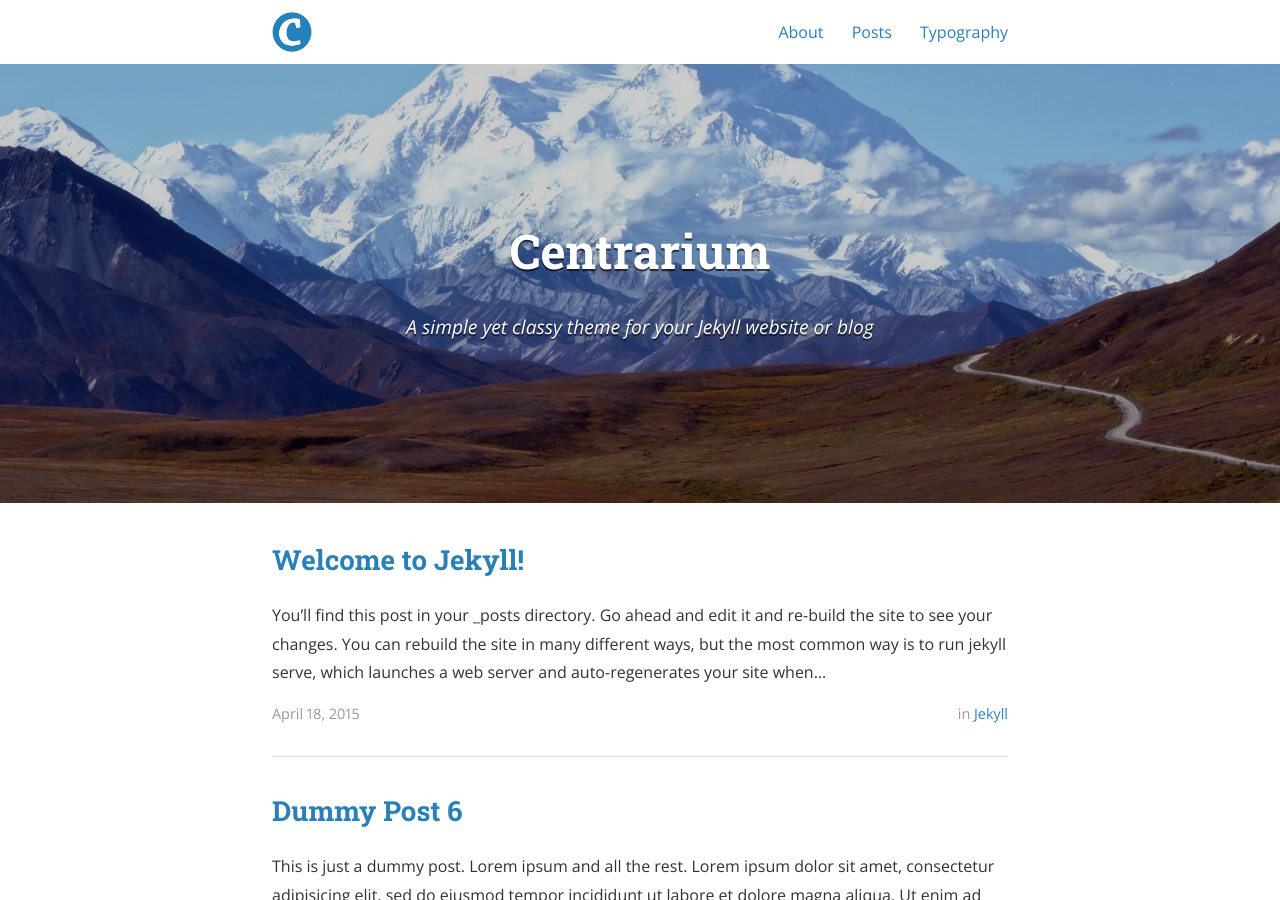
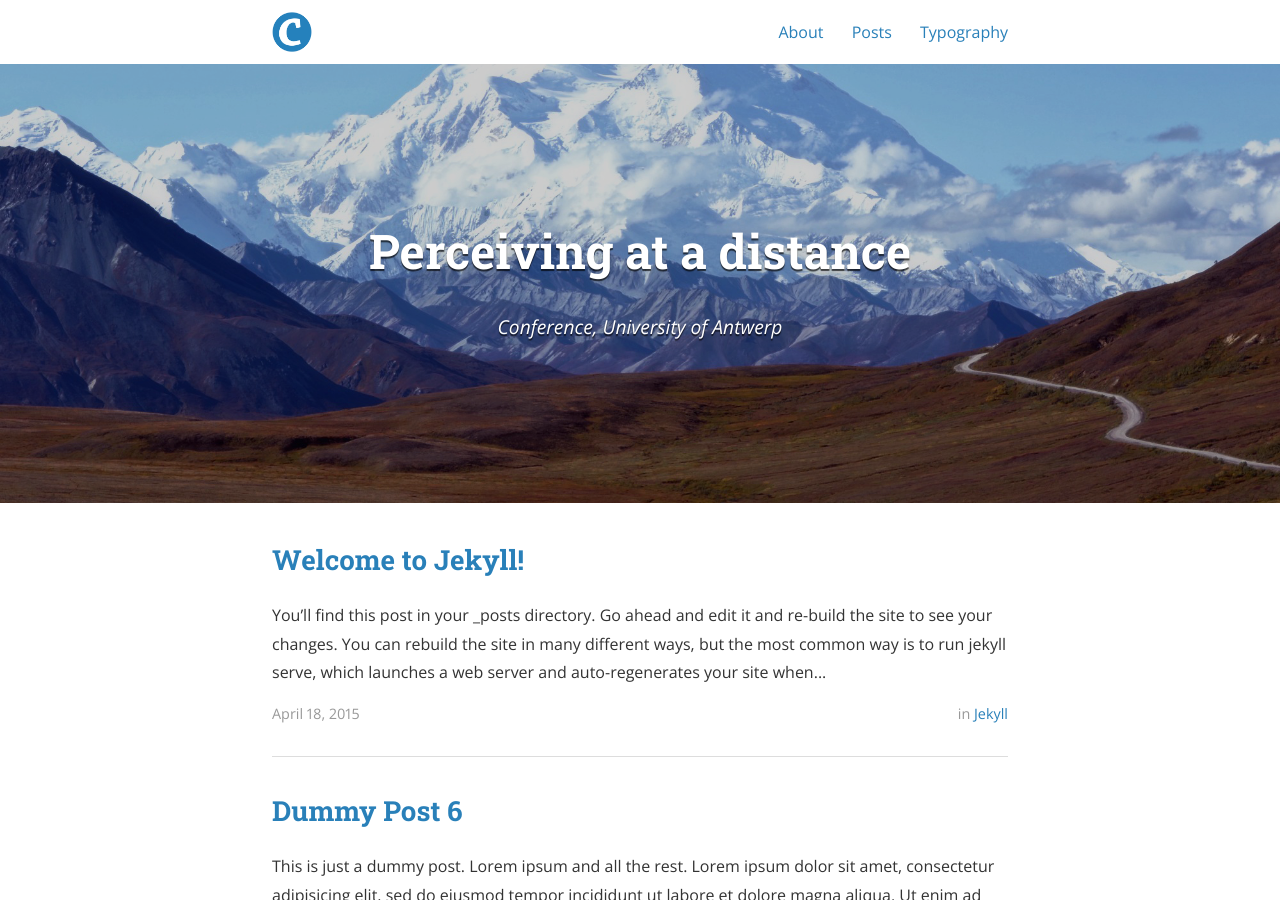
Before and after one commit to msteenhagen/distal, a Jekyll site: the page built from index.html, in a window 1280 px wide and 900 px high. Built offline with Jekyll 4.4.1, drawn with Linux system fonts in a browser that asks for light colours; nearby versions of some CDN libraries; the list of posts is cut into pages by our own code; a style sheet for code colours, icons or effects is not loaded; some of the changed text lies outside the part shown.

Commit message:
Update _config.yml

```diff
--- a/_config.yml
+++ b/_config.yml
@@ -4,10 +4,10 @@
   - jekyll-sitemap
 
 # Site settings
-title: Centrarium
-subtitle: "A simple yet classy theme for your Jekyll website or blog"
-email: blcentra@gmail.com
-name: Ben Centra
+title: Perceiving at a distance
+subtitle: "Conference, University of Antwerp"
+email: maarten.steenhagen@uantwerpen.be
+name: Maarten Steenhagen
 description: >
   A simple yet classy theme for your Jekyll website or blog.
 baseurl: "/distal/" # the subpath of your site, e.g. /blog/
```
